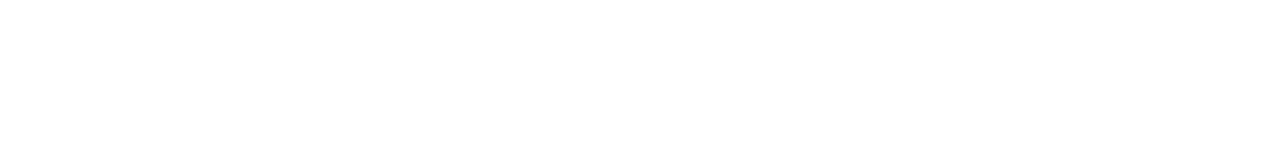
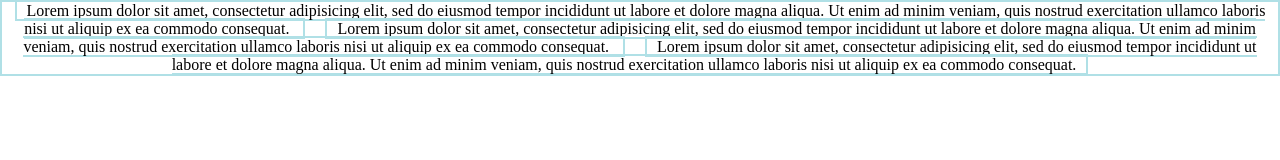
Before and after one commit to alicemoreira14/display-inline, a plain HTML site: page index.html in a window 1280 px wide. Drawn offline with Linux system fonts and the light colour scheme.

Commit message:
atividade finalizada

```diff
--- a/index.html
+++ b/index.html
@@ -4,9 +4,25 @@
     <meta charset="UTF-8">
     <meta http-equiv="X-UA-Compatible" content="IE=edge">
     <meta name="viewport" content="width=device-width, initial-scale=1.0">
+    <link rel="stylesheet" href="style.css">
     <title>Display Inline</title>
 </head>
 <body>
+    <main>
+        <div>
+            Lorem ipsum dolor sit amet, consectetur adipisicing elit, sed do eiusmod tempor incididunt ut labore et dolore magna aliqua.
+            Ut enim ad minim veniam, quis nostrud exercitation ullamco laboris nisi ut aliquip ex ea commodo consequat.
+        </div>
 
+        <div>
+            Lorem ipsum dolor sit amet, consectetur adipisicing elit, sed do eiusmod tempor incididunt ut labore et dolore magna aliqua.
+             Ut enim ad minim veniam, quis nostrud exercitation ullamco laboris nisi ut aliquip ex ea commodo consequat.
+        </div>
+
+        <div>
+            Lorem ipsum dolor sit amet, consectetur adipisicing elit, sed do eiusmod tempor incididunt ut labore et dolore magna aliqua.
+             Ut enim ad minim veniam, quis nostrud exercitation ullamco laboris nisi ut aliquip ex ea commodo consequat.
+        </div>
+    </main>
 </body>
 </html>
--- a/style.css
+++ b/style.css
@@ -0,0 +1,17 @@
+* {
+    margin: 0;
+    padding: 0;
+    box-sizing: border-box;
+}
+
+main {
+    border: 2px solid powderblue;
+    text-align: center;
+}
+
+div {
+    border: 2px solid powderblue;
+    display: inline;
+    margin-right: 20px;
+    padding-inline: 10px;
+}
```
